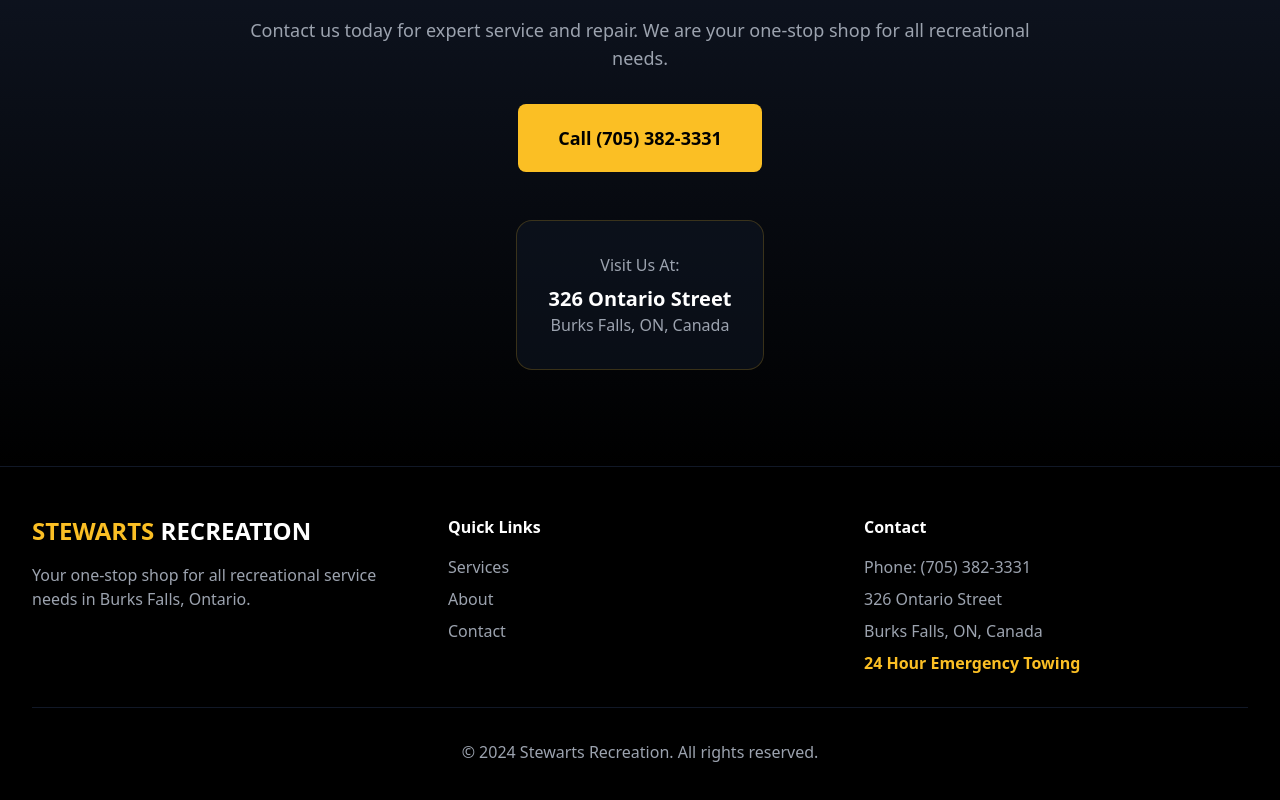
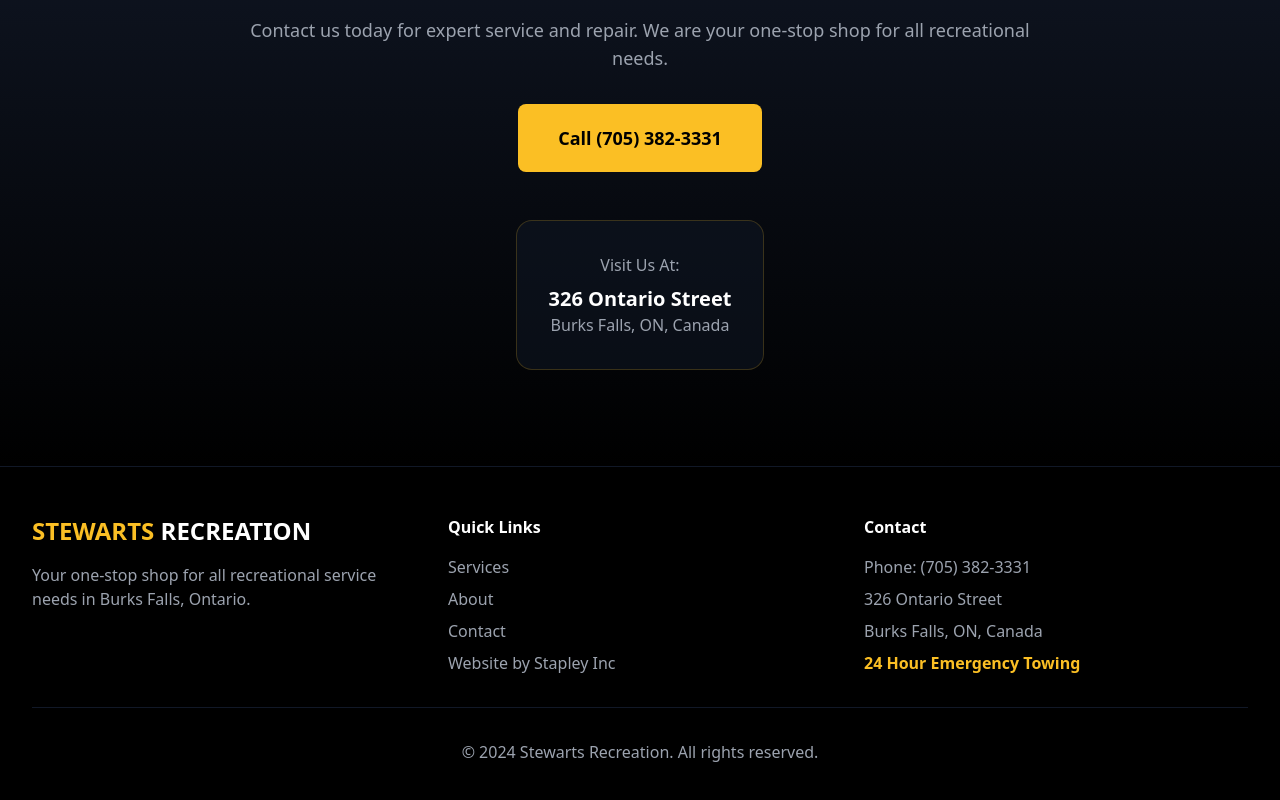
Before and after one commit to jstapley/stewarts-recreation, a Next.js app: page / in a window 1280 px wide. Shown: the part 2461-3261 px from the top of the page. Built offline with nearby package versions, Linux system fonts and the light colour scheme.

Commit message:
Update footer links

```diff
--- a/app/page.tsx
+++ b/app/page.tsx
@@ -324,6 +324,9 @@
                 <a href="#services" className="block text-gray-400 hover:text-yellow-400">Services</a>
                 <a href="#about" className="block text-gray-400 hover:text-yellow-400">About</a>
                 <a href="/contact" className="block text-gray-400 hover:text-yellow-400">Contact</a>
+                <a href="https://StapleyInc.com" target="_blank" rel="noopener noreferrer" className="block text-gray-400 hover:text-yellow-400">
+                  Website by Stapley Inc
+                </a>
               </div>
             </div>
             <div>
```
